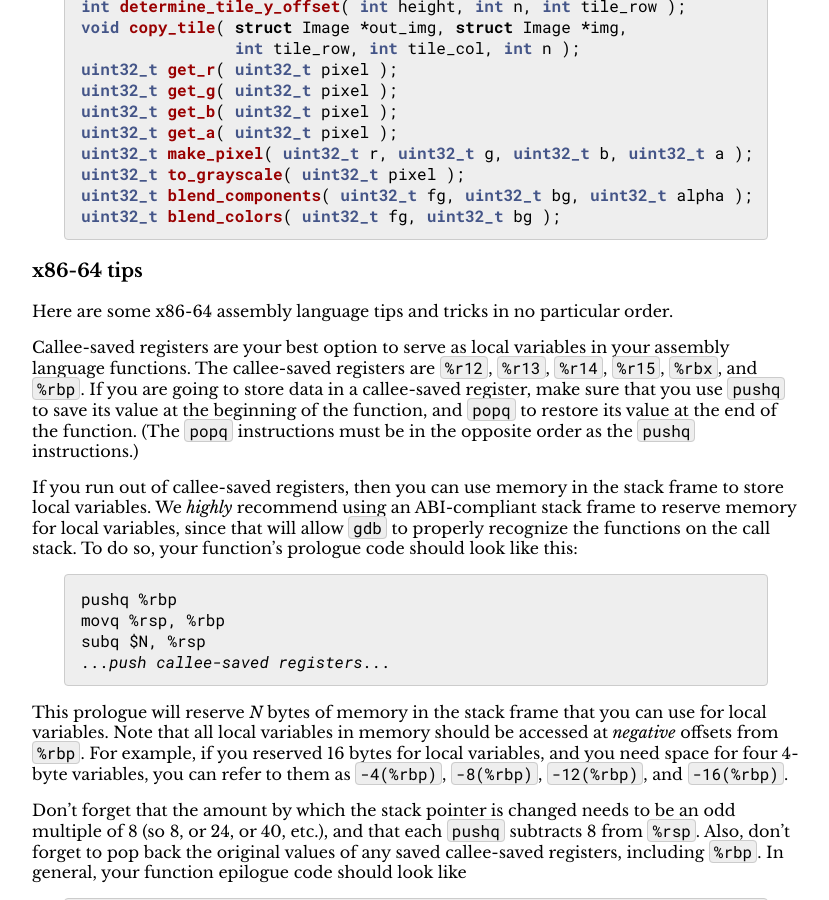
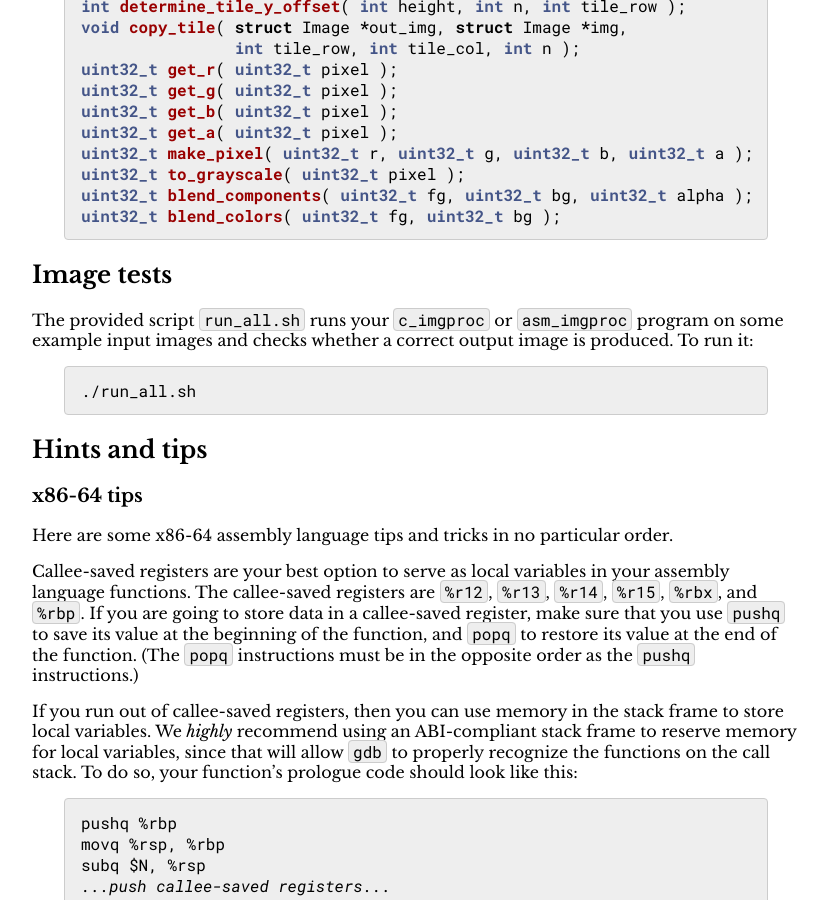
Before and after one commit to jhucsf/fall2024, a Jekyll site: the page built from assign/assign02.md, in a window 1280 px wide and 900 px high, scrolled down 8548 px. Shown: the whole window, without its empty margins (224-1053 px from the left). Built offline with Jekyll 4.4.1, drawn with Linux system fonts in a browser that asks for light colours; formulas are drawn with MathJax 3.

Commit message:
mention image tests

````diff
--- a/assign/assign02.md
+++ b/assign/assign02.md
@@ -388,6 +388,18 @@ uint32_t blend_components( uint32_t fg, uint32_t bg, uint32_t alpha );
 uint32_t blend_colors( uint32_t fg, uint32_t bg );
 ```
 
+## Image tests
+
+The provided script `run_all.sh` runs your `c_imgproc` or `asm_imgproc` program
+on some example input images and checks whether a correct output image
+is produced. To run it:
+
+```
+./run_all.sh
+```
+
+## Hints and tips
+
 ### x86-64 tips
 
 Here are some x86-64 assembly language tips and tricks in no particular order.
````
